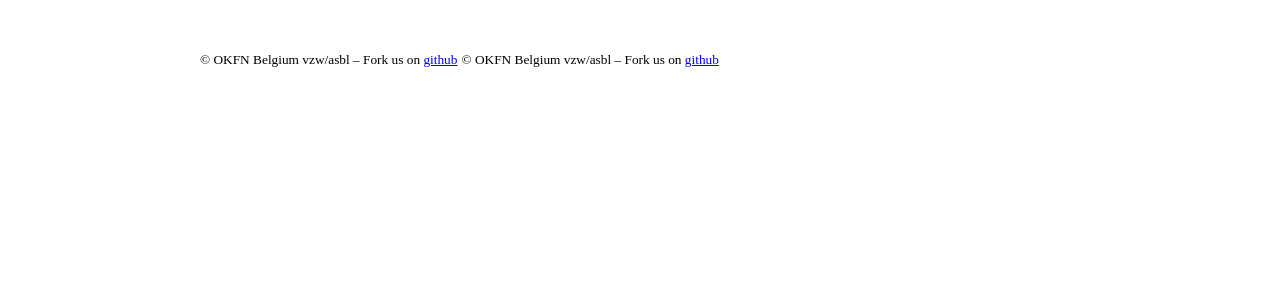
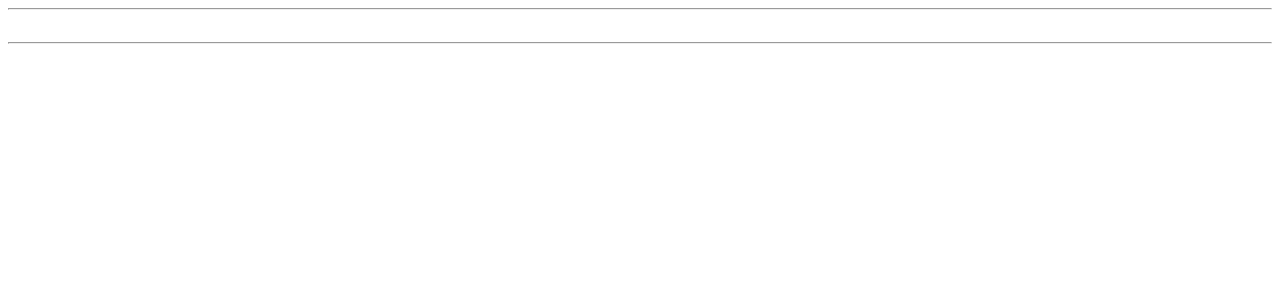
Before and after one commit to tdt/start, a PHP site: template app/template/footer.php in a window 1280 px wide. Shown: the top 300 px of the page. Run offline with PHP 8.4, Linux system fonts and the light colour scheme; the template is opened without the code that fills it, so the values that code supplies are empty; some libraries are stand-ins or nearby versions.

Commit message:
Fix ugly footer + pre-load visuals

```diff
--- a/app/template/footer.php
+++ b/app/template/footer.php
@@ -1,3 +1,10 @@
-        <small>&copy; OKFN Belgium vzw/asbl &ndash; Fork us on <a href="https://github.com/tdt/start">github</a></small>
+        <div class='container'>
+            <div class='row'>
+                <div class='span12'>
+                    <hr/>
+                    <small>&copy; OKFN Belgium vzw/asbl &ndash; Fork us on <a href="https://github.com/tdt/start">github</a></small>
+                </div>
+            </div>
+        </div>
     </body>
 </html>
--- a/app/template/header.php
+++ b/app/template/header.php
@@ -1,14 +1,11 @@
 <html>
     <head>
         <title>The Datatank</title>
-        <script src="//ajax.googleapis.com/ajax/libs/jquery/1.8.3/jquery.min.js"></script>
-        <link rel="stylesheet" type="text/css" href="http://thedatatank.com/wp-content/themes/c3_3.0/style.css" media="screen" />
+        <script src="//ajax.googleapis.com/ajax/libs/jquery/1.9.1/jquery.min.js"></script>
         <style>
-            body{
-                margin-left: 200px;
-                margin-top: 50px;
+            body, a{
+                color:#fff;
             }
         </style>
     </head>
-
     <body>
```
Also changed, not shown: app/template/documentation.php (+5 -2 lines), 1 other file.
